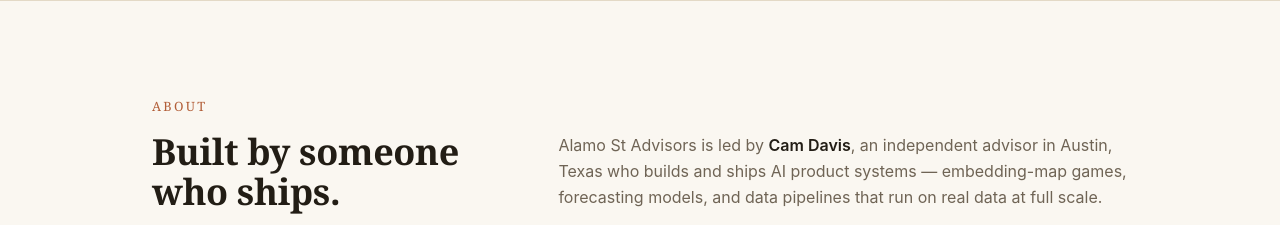
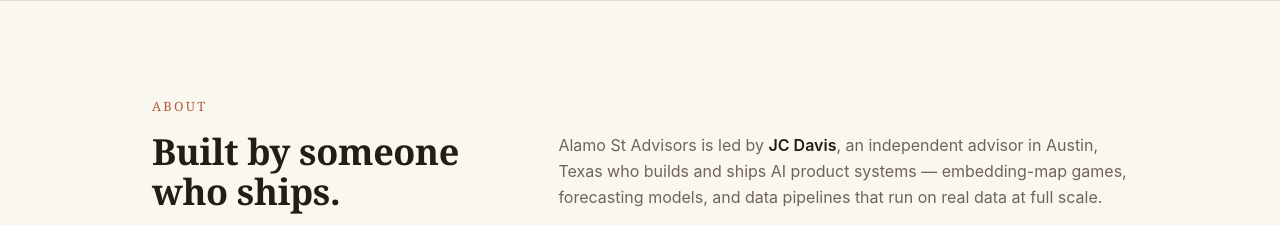
Before and after one commit to jcdavis131/alamost-com, a Next.js app: page / in a window 1280 px wide. Shown: the part 2300-2525 px from the top of the page. Built offline with nearby package versions, Linux system fonts and the light colour scheme.

Commit message:
Public name: JC Davis

```diff
--- a/app/page.tsx
+++ b/app/page.tsx
@@ -175,7 +175,7 @@
           <div className="space-y-5 leading-relaxed text-[var(--muted)] sm:col-span-3">
             <p>
               Alamo St Advisors is led by{" "}
-              <span className="font-semibold text-[var(--ink)]">Cam Davis</span>,
+              <span className="font-semibold text-[var(--ink)]">JC Davis</span>,
               an independent advisor in Austin, Texas who builds and ships AI
               product systems — embedding-map games, forecasting models, and
               data pipelines that run on real data at full scale.
```
